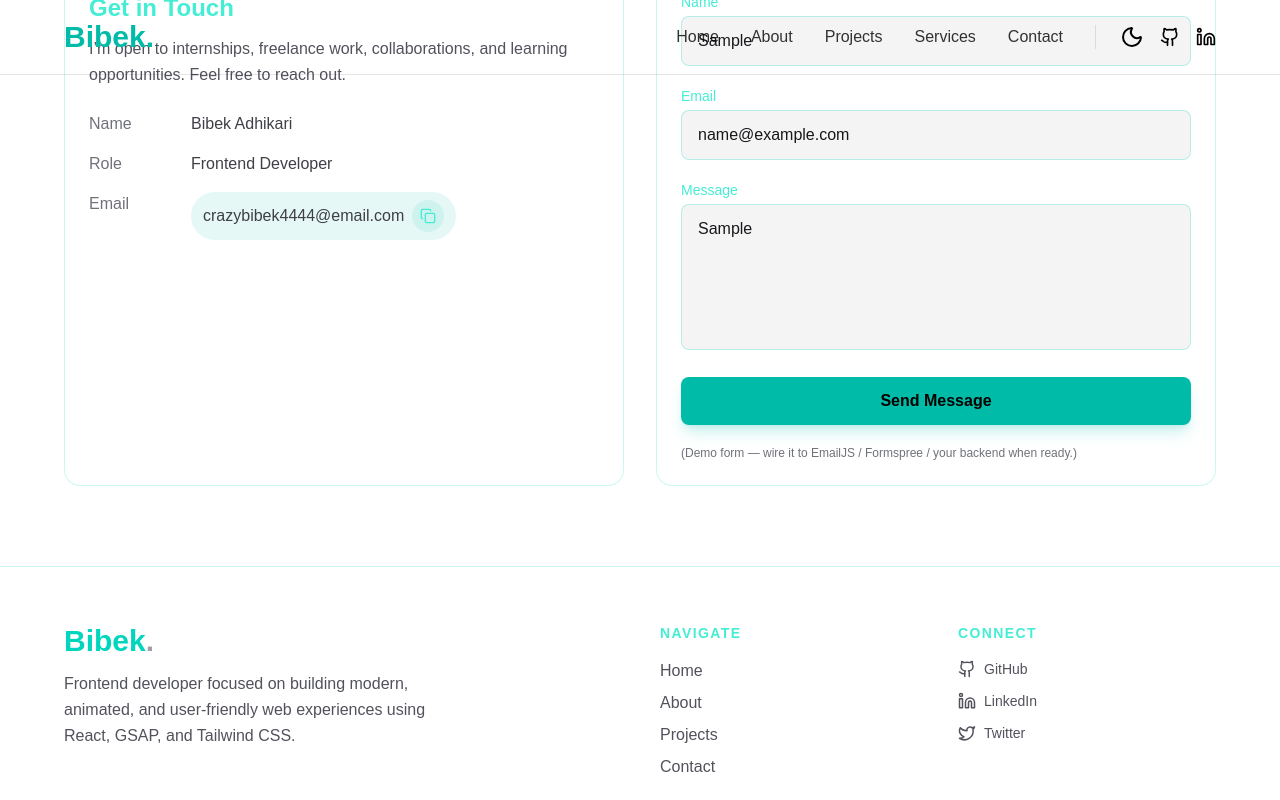
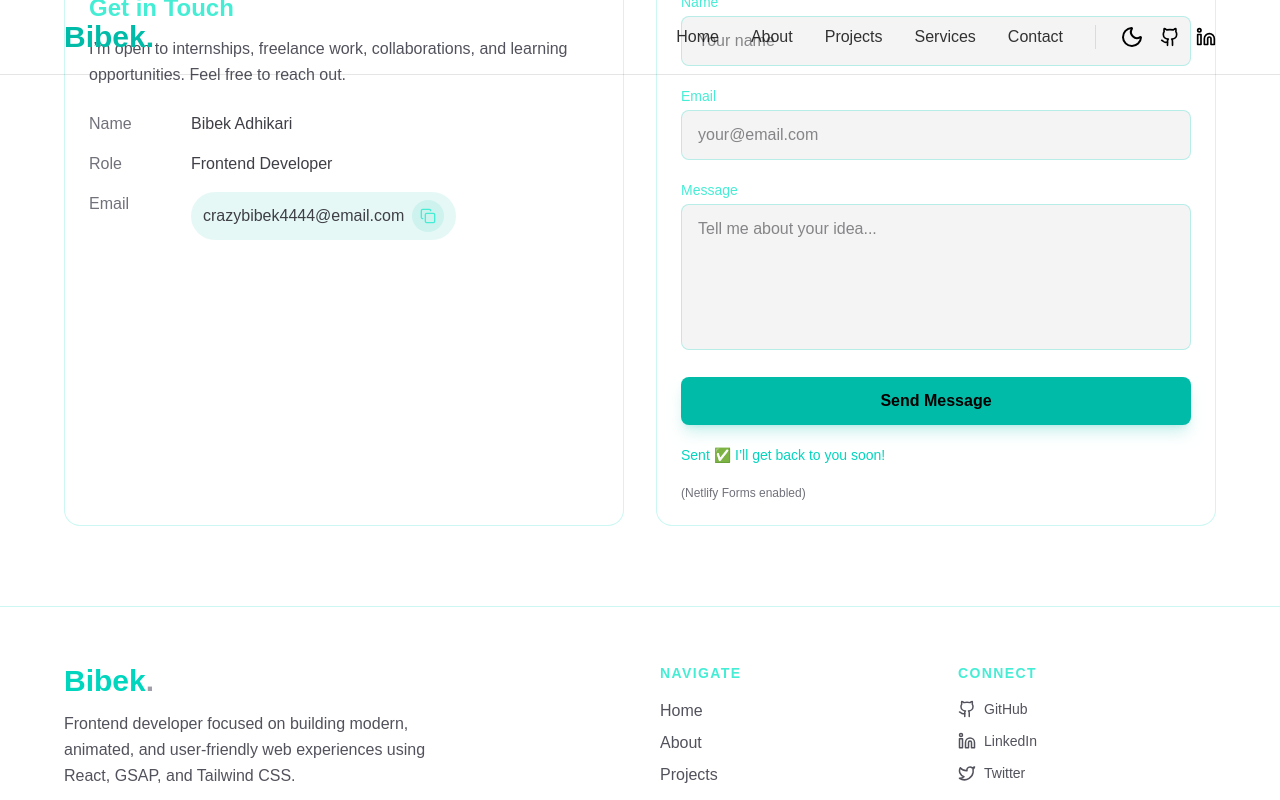
Before and after one commit to Bibek-Adhikari/Gsap-Web, a React (Vite) app: page / in a window 1280 px wide. Both pictures are taken after typing "Sample", "name@example.com", "Sample" into the empty fields and a click on the button "Send Message". Shown: the part 4308-5108 px from the top of the page. Built offline with nearby package versions, Linux system fonts and the light colour scheme; a web font is replaced by a local one.

Commit message:
Enable Netlify contact form detection

```diff
--- a/index.html
+++ b/index.html
@@ -7,7 +7,14 @@
     <title>bibekadk</title>
   </head>
   <body>
+
     <div id="root"></div>
+    <form name="contact" netlify netlify-honeypot="bot-field" hidden>
+  <input type="text" name="name" />
+  <input type="email" name="email" />
+  <textarea name="message"></textarea>
+</form>
+
     <script type="module" src="/src/main.jsx"></script>
   </body>
 </html>
--- a/src/components/Contact.jsx
+++ b/src/components/Contact.jsx
@@ -7,11 +7,21 @@ gsap.registerPlugin(useGSAP);
 
 const CONTACT_EMAIL = "crazybibek4444@email.com";
 
+// Netlify encode helper
+const encode = (data) =>
+  Object.keys(data)
+    .map((k) => encodeURIComponent(k) + "=" + encodeURIComponent(data[k]))
+    .join("&");
+
 const Contact = () => {
   const [isCopied, setIsCopied] = useState(false);
   const contactRef = useRef(null);
   const copyMessageRef = useRef(null);
   const timeoutRef = useRef(null);
+
+  // ✅ Form state for Netlify
+  const [form, setForm] = useState({ name: "", email: "", message: "" });
+  const [status, setStatus] = useState("idle"); // idle | sending | success | error
 
   useGSAP(
     () => {
@@ -70,6 +80,31 @@ const Contact = () => {
     }
   };
 
+  // ✅ Form change handler
+  const onChange = (e) => {
+    setForm((p) => ({ ...p, [e.target.name]: e.target.value }));
+  };
+
+  // ✅ Netlify submit handler (AJAX)
+  const onSubmit = async (e) => {
+    e.preventDefault();
+    setStatus("sending");
+
+    try {
+      await fetch("/", {
+        method: "POST",
+        headers: { "Content-Type": "application/x-www-form-urlencoded" },
+        body: encode({ "form-name": "contact", ...form }),
+      });
+
+      setStatus("success");
+      setForm({ name: "", email: "", message: "" });
+    } catch (err) {
+      console.error(err);
+      setStatus("error");
+    }
+  };
+
   return (
     <section
       ref={contactRef}
@@ -101,7 +136,6 @@ const Contact = () => {
           </p>
 
           <dl className="space-y-4 text-zinc-700 dark:text-white/80">
-            {/* on mobile: stacked; on sm+: label/value row */}
             <div className="grid grid-cols-1 sm:grid-cols-[90px_1fr] gap-1 sm:gap-3">
               <dt className="text-zinc-500 dark:text-white/50">Name</dt>
               <dd className="font-medium">Bibek Adhikari</dd>
@@ -116,7 +150,6 @@ const Contact = () => {
             <div className="grid grid-cols-1 sm:grid-cols-[90px_1fr] gap-1 sm:gap-3">
               <dt className="text-zinc-500 dark:text-white/50">Email</dt>
 
-              {/* IMPORTANT: min-w-0 + break-all prevents overflow on mobile */}
               <dd className="min-w-0">
                 <div className="relative inline-flex max-w-full items-center gap-2 rounded-full bg-teal-500/10 px-3 py-2">
                   <a
@@ -149,17 +182,34 @@ const Contact = () => {
           </dl>
         </div>
 
-        {/* Right box: form */}
+        {/* ✅ Right box: Netlify working form */}
         <form
+          name="contact"
+          method="POST"
+          data-netlify="true"
+          data-netlify-honeypot="bot-field"
+          onSubmit={onSubmit}
           className="contact-box rounded-2xl border border-teal-400/20 bg-white/60 dark:bg-zinc-950/40 backdrop-blur p-5 sm:p-6 space-y-4 sm:space-y-5"
-          onSubmit={(e) => e.preventDefault()}
         >
+          {/* Netlify required hidden fields */}
+          <input type="hidden" name="form-name" value="contact" />
+          <p className="hidden">
+            <label>
+              Don’t fill this out:{" "}
+              <input name="bot-field" onChange={onChange} />
+            </label>
+          </p>
+
           <div>
             <label className="block text-sm font-medium text-teal-300 mb-1">
               Name
             </label>
             <input
+              name="name"
               type="text"
+              required
+              value={form.name}
+              onChange={onChange}
               placeholder="Your name"
               className="w-full rounded-lg bg-zinc-100 dark:bg-zinc-900/70 border border-teal-400/25 px-4 py-3 text-sm sm:text-base
                          focus:outline-none focus:border-teal-400 focus:ring-2 focus:ring-teal-400/20 transition"
@@ -171,7 +221,11 @@ const Contact = () => {
               Email
             </label>
             <input
+              name="email"
               type="email"
+              required
+              value={form.email}
+              onChange={onChange}
               placeholder="your@email.com"
               className="w-full rounded-lg bg-zinc-100 dark:bg-zinc-900/70 border border-teal-400/25 px-4 py-3 text-sm sm:text-base
                          focus:outline-none focus:border-teal-400 focus:ring-2 focus:ring-teal-400/20 transition"
@@ -183,7 +237,11 @@ const Contact = () => {
               Message
             </label>
             <textarea
+              name="message"
               rows={5}
+              required
+              value={form.message}
+              onChange={onChange}
               placeholder="Tell me about your idea..."
               className="w-full rounded-lg bg-zinc-100 dark:bg-zinc-900/70 border border-teal-400/25 px-4 py-3 text-sm sm:text-base
                          focus:outline-none focus:border-teal-400 focus:ring-2 focus:ring-teal-400/20 resize-none transition"
@@ -192,14 +250,27 @@ const Contact = () => {
 
           <button
             type="submit"
+            disabled={status === "sending"}
             className="w-full rounded-lg bg-teal-500 text-black font-bold py-3
-                       hover:bg-teal-600 active:scale-[0.99] transition shadow-lg shadow-teal-500/20"
+                       hover:bg-teal-600 active:scale-[0.99] transition shadow-lg shadow-teal-500/20 disabled:opacity-60 disabled:cursor-not-allowed"
           >
-            Send Message
+            {status === "sending" ? "Sending..." : "Send Message"}
           </button>
 
+          {status === "success" && (
+            <p className="text-sm text-teal-400 font-medium">
+              Sent ✅ I’ll get back to you soon!
+            </p>
+          )}
+
+          {status === "error" && (
+            <p className="text-sm text-red-400 font-medium">
+              Failed ❌ Please try again.
+            </p>
+          )}
+
           <p className="text-xs text-zinc-500 dark:text-white/40">
-            (Demo form — wire it to EmailJS / Formspree / your backend when ready.)
+            (Netlify Forms enabled)
           </p>
         </form>
       </div>
```
